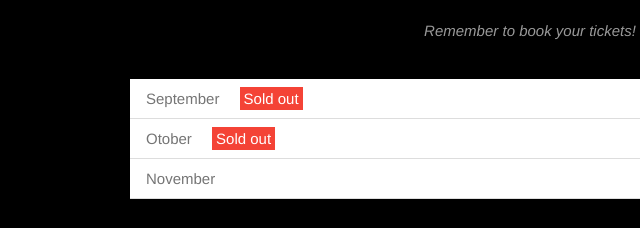
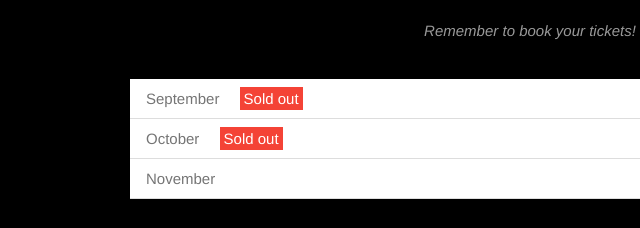
Before and after one commit to mamtomtn2111/HTML-CSS, a plain HTML site: page index.html in a window 1280 px wide. Shown: the part 1456-1684 px from the top of the page, 110-750 px from the left. Drawn offline with Linux system fonts and the light colour scheme.

Commit message:
Update index.html

```diff
--- a/index.html
+++ b/index.html
@@ -72,7 +72,7 @@
                     <p class="section-sologan text-white">Remember to book your tickets!</p>
                     <ul class="ticket-list">
                         <li>September <span class="sold-out">Sold out</span></li>
-                        <li>Otober <span class="sold-out">Sold out</span></li>
+                        <li>October <span class="sold-out">Sold out</span></li>
                         <li>November <span class="quantity">3</span></li>
                     </ul>
                     <!--Places-->
```
